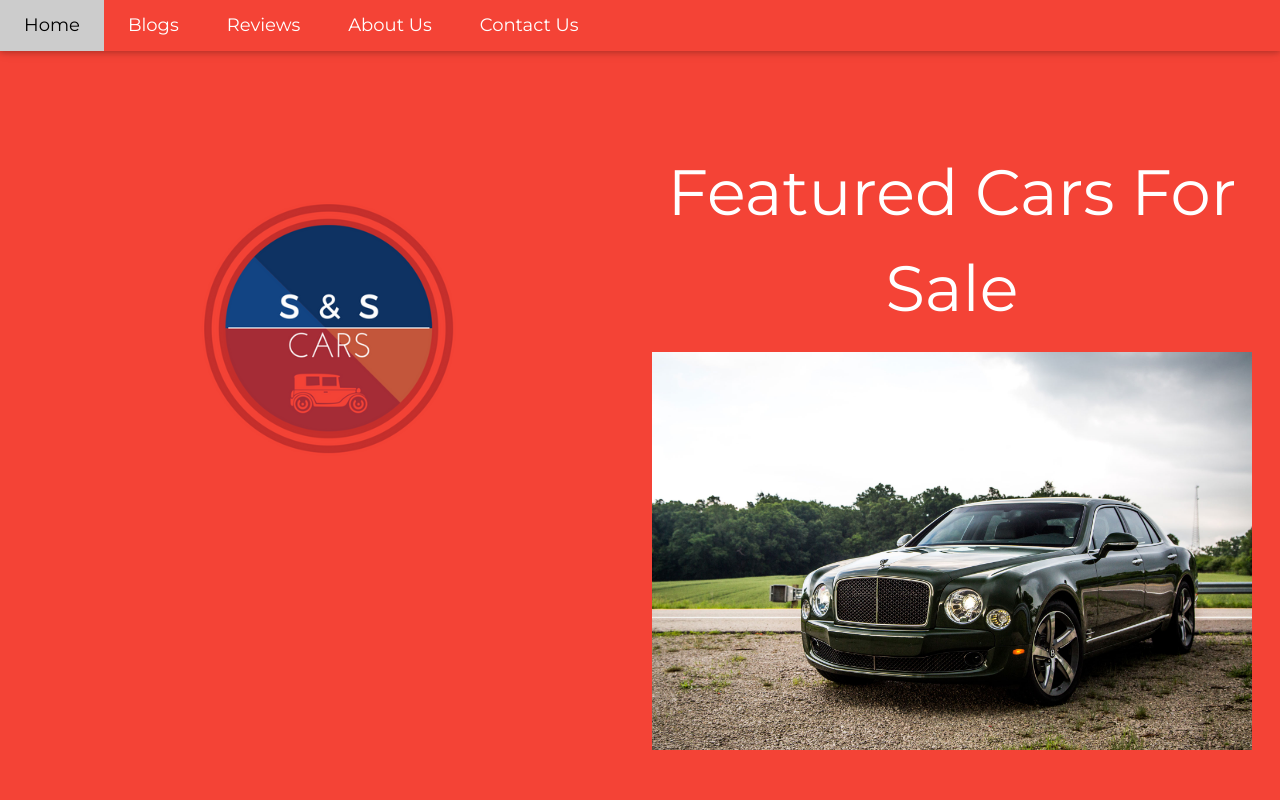
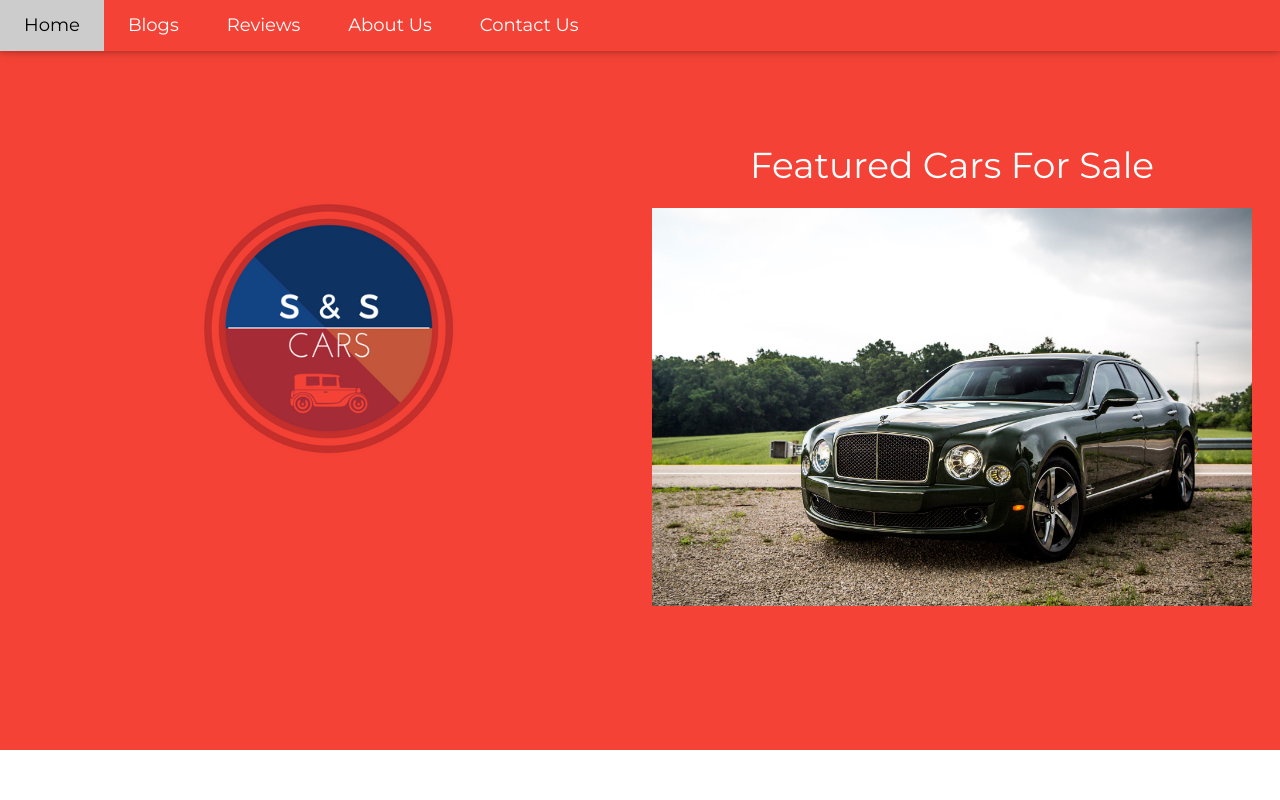
Before and after one commit to shivanamin/shivanamin, a plain HTML site: page index.html in a window 1280 px wide. Shown: the top 800 px of the page. Drawn offline with nearby package versions, Linux system fonts and the light colour scheme.

Commit message:
Update index.html

```diff
--- a/index.html
+++ b/index.html
@@ -47,7 +47,7 @@ body,h1,h2,h3,h4,h5,h6 {font-family: "Lato", sans-serif}
             <img src="djpårisburręn (1).png" alt="djpårisburręn (1).png" style="width:400px;height:400;">
           </div>
           <div id="right" style="float:right; width:50%;">
-            <h1 class="w3-margin w3-jumbo">Featured Cars For Sale</h1>
+            <h1>Featured Cars For Sale</h1>
             <div class="w3-content w3-section" style="max-width:600px">
                 <img class="mySlides" src="car1.jpg" style="width:100%">
                 <img class="mySlides" src="car2.jpg" style="width:100%">
```
